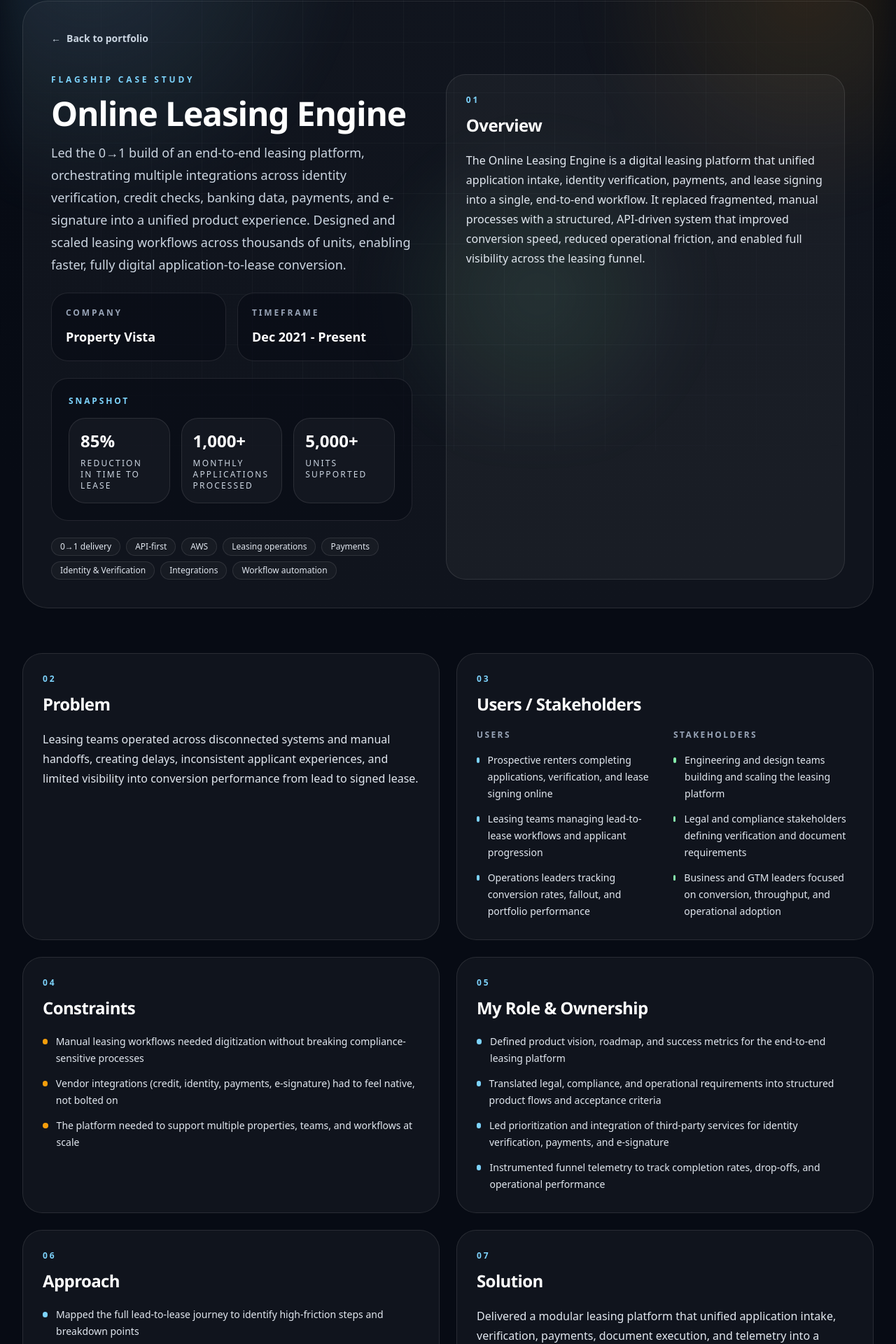
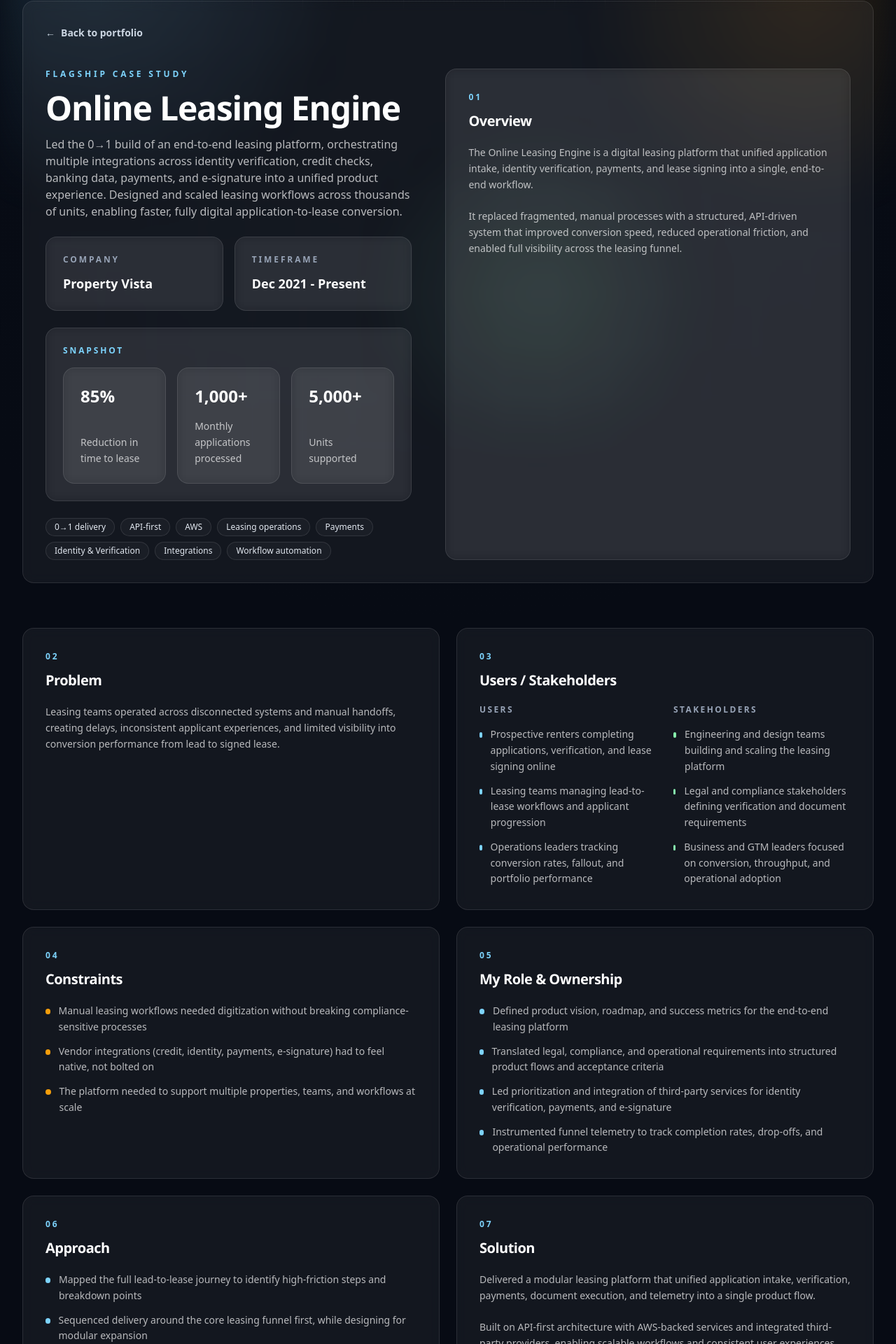
Before and after one commit to Jaau250/product-manager-portfolio, a Next.js app: page /case-studies/online-leasing-engine in a window 1280 px wide. Shown: the part 156-2076 px from the top of the page at 70% size. Built offline with nearby package versions, Linux system fonts and the light colour scheme; no server answers.

Commit message:
Refine Vista Analytics case study content and card layout

```diff
--- a/components/case-study/case-study-bullet-list.tsx
+++ b/components/case-study/case-study-bullet-list.tsx
@@ -14,9 +14,9 @@ export function CaseStudyBulletList({
   return (
     <ul className="space-y-3">
       {safeItems.map((item) => (
-        <li key={item} className="flex gap-3 text-sm leading-6 text-slate-200">
+        <li key={item} className="flex gap-3 text-sm leading-relaxed text-white/70">
           <span className={`mt-2 h-2 w-2 rounded-full ${bulletColor}`} />
-          <span>{item}</span>
+          <span className="max-w-[65ch]">{item}</span>
         </li>
       ))}
     </ul>
--- a/components/case-study/case-study-section-card.tsx
+++ b/components/case-study/case-study-section-card.tsx
@@ -10,14 +10,14 @@ export function CaseStudySectionCard({
   children
 }: CaseStudySectionCardProps) {
   return (
-    <section className="rounded-[28px] border border-white/10 bg-white/[0.04] p-6 sm:p-7">
+    <section className="rounded-2xl border border-white/10 bg-white/5 p-6 backdrop-blur sm:p-8">
       <p className="text-xs font-semibold uppercase tracking-[0.24em] text-accent">
         {eyebrow}
       </p>
-      <h2 className="mt-3 text-2xl font-semibold tracking-tight text-white">
+      <h2 className="mt-3 text-xl font-semibold tracking-tight text-white">
         {title}
       </h2>
-      <div className="mt-5">{children}</div>
+      <div className="mt-5 max-w-[65ch]">{children}</div>
     </section>
   );
 }
--- a/components/case-study/case-study-template.tsx
+++ b/components/case-study/case-study-template.tsx
@@ -12,7 +12,7 @@ type CaseStudyTemplateProps = {
 export function CaseStudyTemplate({ study }: CaseStudyTemplateProps) {
   return (
     <main className="section-shell pt-16 lg:pt-20">
-      <div className="rounded-[36px] border border-white/10 bg-white/[0.04] p-8 sm:p-10">
+      <div className="rounded-2xl border border-white/10 bg-white/5 p-8 backdrop-blur sm:p-8">
         <Link
           href="/"
           className="inline-flex items-center gap-2 text-sm font-semibold text-slate-300 transition hover:text-white"
@@ -30,17 +30,19 @@ export function CaseStudyTemplate({ study }: CaseStudyTemplateProps) {
               <h1 className="mt-4 text-4xl font-semibold tracking-tight text-white sm:text-5xl">
                 {study.title}
               </h1>
-              <p className="mt-4 text-lg leading-8 text-slate-300">{study.summary}</p>
+              <p className="mt-4 max-w-[65ch] text-sm leading-relaxed text-white/70 sm:text-base">
+                {study.summary}
+              </p>
             </div>
 
             <div className="grid gap-4 sm:grid-cols-2">
-              <div className="rounded-3xl border border-white/10 bg-ink/60 p-5">
+              <div className="rounded-2xl border border-white/10 bg-white/5 p-6 backdrop-blur">
                 <p className="text-xs font-semibold uppercase tracking-[0.24em] text-mist">
                   Company
                 </p>
                 <p className="mt-3 text-lg font-semibold text-white">{study.company}</p>
               </div>
-              <div className="rounded-3xl border border-white/10 bg-ink/60 p-5">
+              <div className="rounded-2xl border border-white/10 bg-white/5 p-6 backdrop-blur">
                 <p className="text-xs font-semibold uppercase tracking-[0.24em] text-mist">
                   Timeframe
                 </p>
@@ -48,7 +50,7 @@ export function CaseStudyTemplate({ study }: CaseStudyTemplateProps) {
               </div>
             </div>
 
-            <div className="rounded-3xl border border-white/10 bg-ink/60 p-6">
+            <div className="rounded-2xl border border-white/10 bg-white/5 p-6 backdrop-blur">
               <p className="text-xs font-semibold uppercase tracking-[0.24em] text-accent">
                 Snapshot
               </p>
@@ -56,10 +58,10 @@ export function CaseStudyTemplate({ study }: CaseStudyTemplateProps) {
                 {study.measurableOutcomes.map((outcome) => (
                   <div
                     key={`${study.slug}-${outcome.value}-${outcome.label}`}
-                    className="rounded-3xl border border-white/10 bg-white/[0.04] p-4"
+                    className="flex h-full flex-col justify-between gap-4 rounded-2xl border border-white/10 bg-white/5 p-6 backdrop-blur"
                   >
                     <p className="text-2xl font-semibold text-white">{outcome.value}</p>
-                    <p className="mt-2 text-xs uppercase tracking-[0.18em] text-slate-300">
+                    <p className="text-sm leading-relaxed text-white/70">
                       {outcome.label}
                     </p>
                   </div>
@@ -77,14 +79,18 @@ export function CaseStudyTemplate({ study }: CaseStudyTemplateProps) {
           </div>
 
           <CaseStudySectionCard eyebrow="01" title="Overview">
-            <p className="text-base leading-7 text-slate-200">{study.overview}</p>
+            <p className="whitespace-pre-line text-sm leading-relaxed text-white/70">
+              {study.overview}
+            </p>
           </CaseStudySectionCard>
         </div>
       </div>
 
       <section className="mt-16 grid gap-6 lg:grid-cols-2">
         <CaseStudySectionCard eyebrow="02" title="Problem">
-          <p className="text-base leading-7 text-slate-200">{study.problem}</p>
+          <p className="whitespace-pre-line text-sm leading-relaxed text-white/70">
+            {study.problem}
+          </p>
         </CaseStudySectionCard>
 
         <CaseStudySectionCard eyebrow="03" title="Users / Stakeholders">
@@ -121,11 +127,13 @@ export function CaseStudyTemplate({ study }: CaseStudyTemplateProps) {
         </CaseStudySectionCard>
 
         <CaseStudySectionCard eyebrow="07" title="Solution">
-          <p className="text-base leading-7 text-slate-200">{study.solution}</p>
+          <p className="whitespace-pre-line text-sm leading-relaxed text-white/70">
+            {study.solution}
+          </p>
         </CaseStudySectionCard>
 
         <CaseStudySectionCard eyebrow="08" title="Technical Design">
-          <p className="mb-4 text-sm leading-6 text-mist">
+          <p className="mb-4 text-sm leading-relaxed text-white/70">
             APIs, integrations, and data systems behind the product.
           </p>
           <CaseStudyBulletList items={study.technicalComponents} bulletColor="bg-lime" />
@@ -144,13 +152,13 @@ export function CaseStudyTemplate({ study }: CaseStudyTemplateProps) {
             {study.measurableOutcomes.map((outcome) => (
               <article
                 key={`${study.slug}-${outcome.value}-${outcome.label}-detail`}
-                className="rounded-3xl border border-white/10 bg-ink/60 p-5"
+                className="flex h-full flex-col justify-between gap-4 rounded-2xl border border-white/10 bg-white/5 p-6 backdrop-blur"
               >
                 <p className="text-2xl font-semibold text-white">{outcome.value}</p>
-                <p className="mt-2 text-xs uppercase tracking-[0.18em] text-slate-300">
+                <p className="text-sm leading-relaxed text-white/70">
                   {outcome.label}
                 </p>
-                <p className="mt-3 text-sm leading-6 text-mist">{outcome.detail}</p>
+                <p className="text-sm leading-relaxed text-white/70">{outcome.detail}</p>
               </article>
             ))}
           </div>
--- a/content/portfolio.ts
+++ b/content/portfolio.ts
@@ -223,7 +223,7 @@ export const caseStudies: CaseStudy[] = [
     summary:
       "Led the development of a centralized analytics platform serving internal teams, GTM functions, and customers through role-based access. Built data pipelines and dashboards that transformed leasing, operations, and AI assistant data into decision-ready insights. Instrumented AI leasing assistant and nurturing data to support performance tracking and drive customer renewal conversations.",
     overview:
-      "Vista Analytics transformed reporting into a product capability by turning fragmented operational data into reusable pipelines, governed data models, and self-serve analytics surfaces.\n\nIt enabled internal teams, GTM functions, and customers to access consistent, decision-ready insights without relying on manual reporting or ad hoc data pulls.",
+      "Vista Analytics transformed reporting into a product capability by turning fragmented operational data into reusable pipelines, governed data models, and self-serve analytics surfaces.\n\nThe platform unified leasing, maintenance requests, purchase orders, insurance data, tenant demographics, and AI-driven leasing signals into a single analytics layer.\n\nIt enabled internal teams and external customers to access consistent, decision-ready insights through embedded dashboards, Power BI integrations, and self-serve analytics tooling.",
     company: "Property Vista",
     period: "Dec 2021 - Present",
     liveUrl: "https://www.vidabypropertyvista.com/vida-analytics",
@@ -242,9 +242,9 @@ export const caseStudies: CaseStudy[] = [
       "Product and operations teams making prioritization and optimization decisions"
     ],
     stakeholders: [
-      "Data and engineering teams responsible for pipelines, modeling, and system performance",
-      "Customer-facing teams delivering insights to clients",
-      "Leadership stakeholders requiring consistent, reliable decision support"
+      "Data and engineering teams (ETL, modeling, pipelines)",
+      "External customers using Power BI and embedded dashboards",
+      "Leadership requiring consistent cross-domain reporting"
     ],
     constraints: [
       "Source data was fragmented and not originally designed for product-grade analytics",
@@ -259,7 +259,7 @@ export const caseStudies: CaseStudy[] = [
       "Designed analytics for adoption, trust, and governance as core product requirements"
     ],
     solution:
-      "Delivered a centralized analytics platform built on reusable data pipelines, structured data models, and governed access controls.\n\nEnabled self-serve dashboards, real-time operational visibility, and AI-assisted signals that shifted teams from reactive reporting to proactive decision-making.",
+      "Delivered a centralized analytics platform built on reusable data pipelines, structured data models, and governed access controls.\n\nUnified leasing, maintenance, purchase orders, insurance, tenant demographics, and AI signals into one analytics layer.\n\nEnabled:\n- Superset dashboards for internal teams\n- Power BI integrations for customers\n- Real-time operational visibility",
     measurableOutcomes: [
       {
         value: "Hours → Minutes",
@@ -278,16 +278,19 @@ export const caseStudies: CaseStudy[] = [
       }
     ],
     responsibilities: [
-      "Defined the analytics product roadmap aligned to business questions and operational KPIs",
-      "Partnered with data and engineering teams on pipeline design, modeling, and dashboard prioritization",
-      "Structured analytics as a product surface supporting both internal and customer-facing use cases",
-      "Introduced AI-assisted insights as decision-support layers, grounded in reliable and instrumented data"
+      "Defined the analytics roadmap across leasing, maintenance, financial, and AI data domains",
+      "Designed pipelines for maintenance requests, purchase orders, insurance, tenant demographics, and AI signals",
+      "Enabled multi-tenant access for internal and external users",
+      "Supported Power BI integrations and built internal analytics using Superset",
+      "Positioned AI insights as decision-support, not black-box automation"
     ],
     technicalComponents: [
-      "AWS Glue-based ETL pipelines for reusable data transformation workflows",
-      "S3-backed storage and warehouse layers for structured, analytics-ready data",
-      "API and connector patterns enabling downstream dashboards and reporting surfaces",
-      "Pipeline orchestration and governance to maintain data freshness, quality, and tenant-aware access"
+      "AWS Glue ETL pipelines for multi-domain data ingestion",
+      "S3-backed storage and analytics-ready datasets",
+      "Data modeling for tenant-aware, multi-tenant access",
+      "Power BI connectors for external analytics access",
+      "Superset dashboards for internal analytics",
+      "Pipeline orchestration for data freshness and trust"
     ],
     tradeoffs: [
       "Prioritized data consistency and metric definition over rapidly shipping new dashboards",
```
